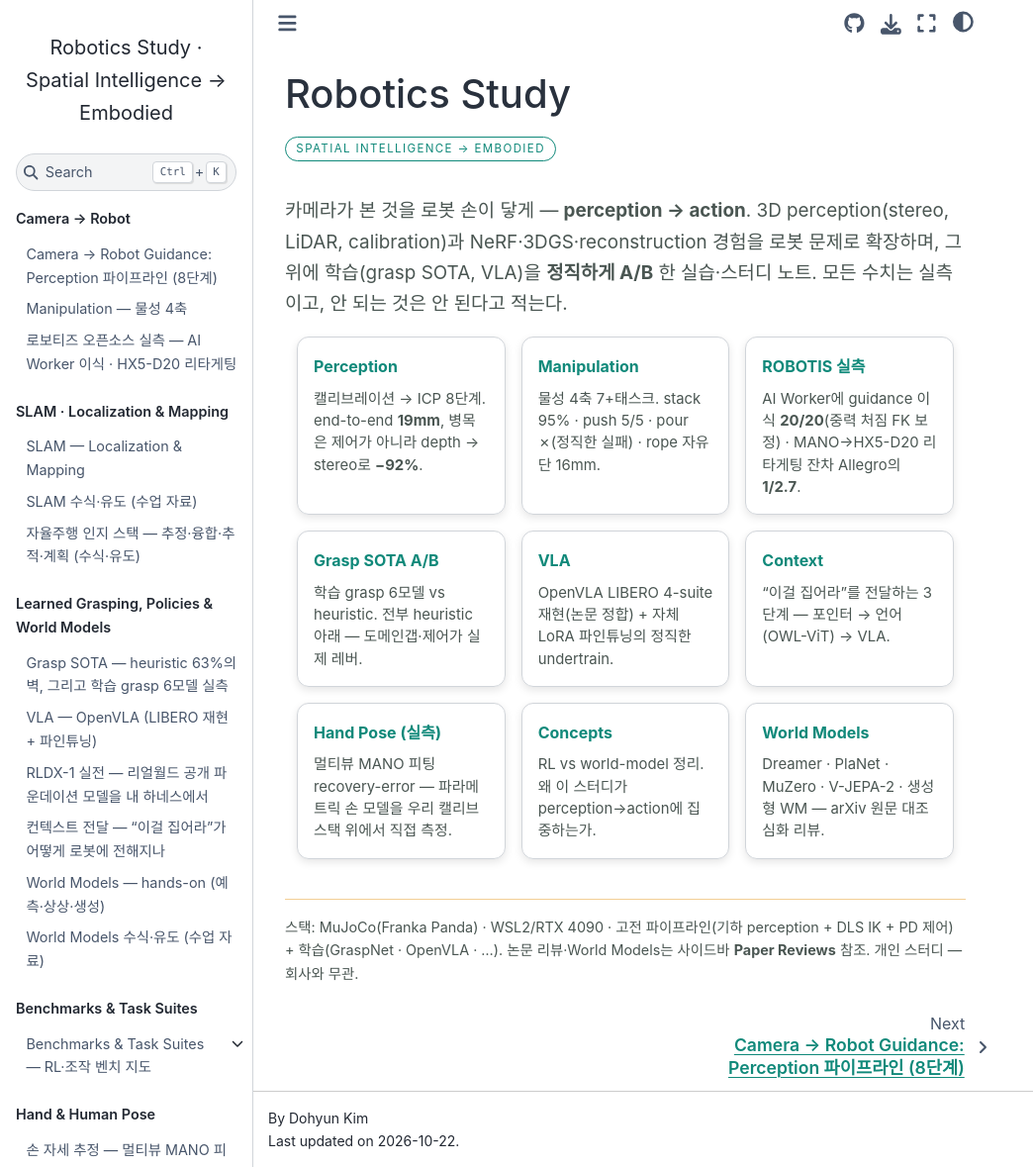
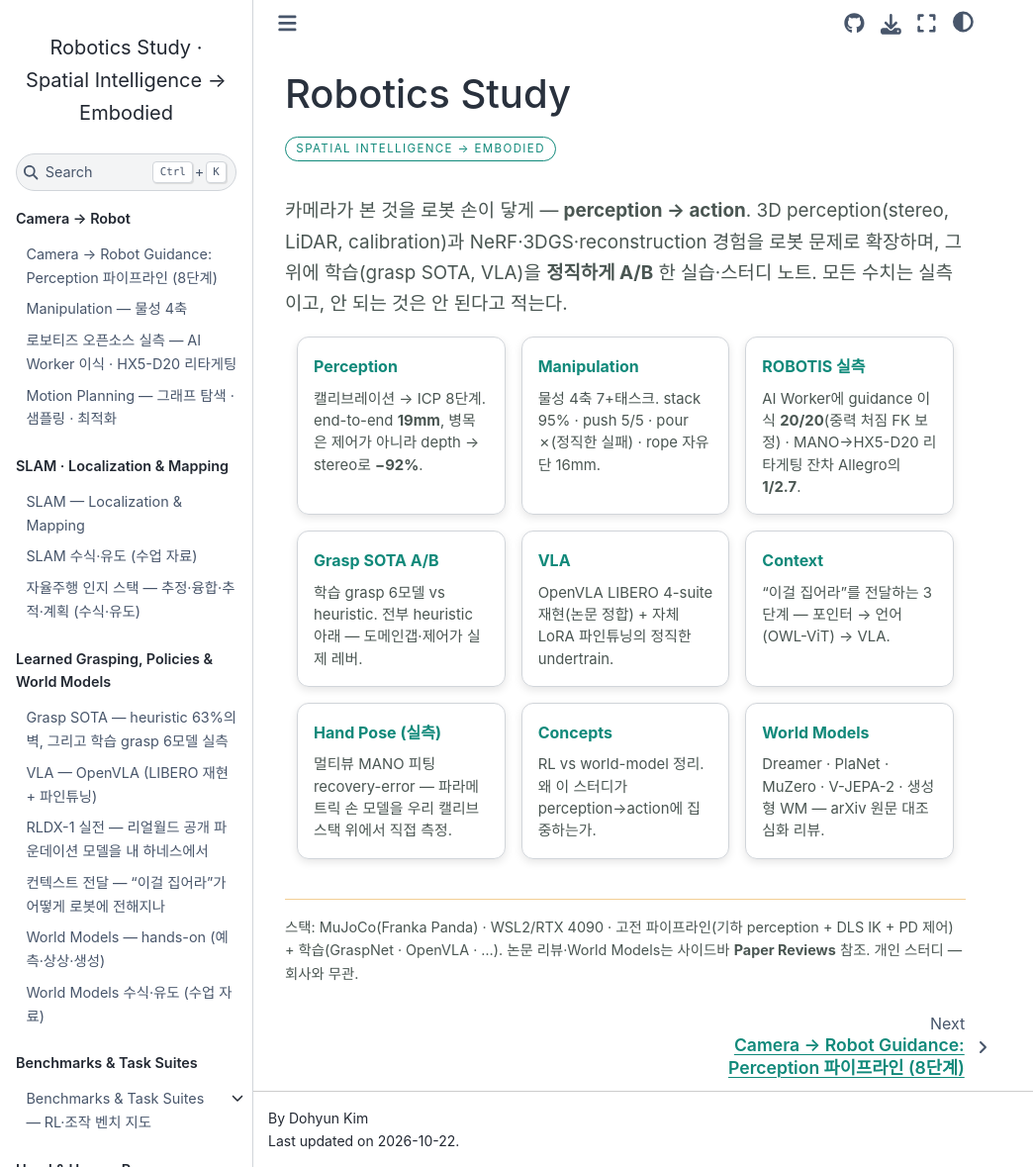
Before and after one commit to DoHyun468/robotics-study, a Jupyter Book: the page built from intro.md, in a window 1280 px wide and 1179 px high. Shown: the whole window at 99% size, without its empty margins (0-1044 px from the left). Built offline with Jupyter Book 1.0.4 settings and Sphinx 7.4.7 and the Sphinx Book theme 1.1.4, drawn with Linux system fonts in a browser that asks for light colours; part of the change alters nothing that is shown.

Commit message:
Motion planning 스터디 페이지 신설 — A*/Dijkstra·RRT·RRT*·PRM·최적화 계보, 자체 구현 피겨 4종(실측 수치 포함)
Co-Authored-By: Claude Fable 5 <noreply@anthropic.com>

```diff
--- a/_toc.yml
+++ b/_toc.yml
@@ -6,6 +6,7 @@ parts:
       - file: perception
       - file: manipulation
       - file: robotis
+      - file: planning
   - caption: SLAM · Localization & Mapping
     chapters:
       - file: slam
--- /dev/null
+++ b/planning.md
@@ -0,0 +1,134 @@
+# Motion Planning — 그래프 탐색 · 샘플링 · 최적화
+
+[perception](perception.md) → [manipulation](manipulation.md) 파이프라인에서 우리는 pick 타겟까지의 이동을 **IK 해를 조인트 공간 웨이포인트로 보간해 순차 실행**하는 것으로 처리했다. 이것은 정확히 말하면 플래닝이 아니라 **실행(execution)** 이다 — 충돌 회피를 명시적으로 풀지 않았기 때문이다. 이 페이지는 그 빈 층, **"시작 자세에서 목표 자세까지 충돌 없는 경로를 어떻게 찾는가"** 를 알고리즘 계보별로 정리한다. 모든 그림은 이 페이지를 위해 직접 구현해 돌린 결과다(§8 구현 노트).
+
+## 1. 문제 정의 — Configuration Space
+
+모션 플래닝의 표준 정식화는 작업 공간(workspace)이 아니라 **configuration space(C-space)** 에서 한다.
+
+- **configuration $q$**: 로봇의 자세를 완전히 결정하는 최소 좌표 — 6축 팔이면 $q \in \mathbb{R}^6$(관절각), 평면 모바일 로봇이면 $(x, y, \theta)$.
+- **$C_{free}$ / $C_{obs}$**: 로봇이 어떤 장애물과도 겹치지 않는 configuration의 집합 / 그 여집합. 작업 공간의 장애물 하나가 C-space에서는 복잡한 모양의 $C_{obs}$ 로 변형된다 — **$C_{obs}$ 를 명시적으로 계산하는 것은 일반적으로 불가능**하고, 할 수 있는 것은 "주어진 $q$ 가 충돌인가"라는 **멤버십 질의(충돌 체크)** 뿐이다. 이 사실이 아래 모든 알고리즘 설계를 지배한다.
+- **문제**: $q_{init}, q_{goal} \in C_{free}$ 가 주어졌을 때, $C_{free}$ 안에서 둘을 잇는 연속 경로를 찾아라.
+
+해의 품질을 말하는 어휘 세 가지:
+
+| 성질 | 뜻 |
+|---|---|
+| **완전성(complete)** | 해가 존재하면 반드시 찾고, 없으면 없다고 보고 — 일반 C-space에선 계산적으로 비현실적 |
+| **해상도 완전성(resolution complete)** | 이산화 해상도 한에서 완전 — 그리드 탐색 계열 |
+| **확률적 완전성(probabilistically complete)** | 샘플 수 $\to\infty$ 이면 해를 찾을 확률 $\to 1$ — 샘플링 계열 |
+| **점근 최적성(asymptotically optimal)** | 샘플 수 $\to\infty$ 이면 경로 비용이 최적값으로 수렴 — RRT*·PRM* |
+
+계보는 셋이다: **그래프 탐색**(공간을 미리 이산화) · **샘플링**(공간을 무작위로 탐침) · **최적화**(초기 궤적을 다듬기). 차례로 본다.
+
+## 2. 그래프 탐색 계열 — Dijkstra와 A*
+
+공간을 그리드(또는 격자 그래프)로 이산화할 수 있으면, 플래닝은 최단경로 문제가 된다.
+
+- **Dijkstra**: 시작점에서의 실제 비용 $g(n)$ 이 작은 노드부터 우선순위 큐로 확장. 최적 보장, 그러나 **모든 방향으로 균일하게 퍼진다** — 목표가 어디인지 모르는 탐색.
+- **A***: 확장 순서를 $f(n) = g(n) + h(n)$ 으로 바꾼다. $h(n)$ 은 목표까지의 추정 비용(휴리스틱).
+  - **admissible**($h$ 가 실제 잔여 비용을 절대 과대평가하지 않음)이면 **최적 경로를 보장**한다. 유클리드 거리가 대표적 — 직선보다 짧은 경로는 없으므로.
+  - **consistent**($h(n) \le c(n,n') + h(n')$, 삼각부등식)이면 노드 재확장이 없어 효율까지 보장.
+  - 직관: $h$ 는 탐색을 목표 쪽으로 **조준하는 조준경**이고, admissibility는 "조준이 공격적이어도 거짓말은 아니다"라는 보증이다.
+
+직접 돌려 본 결과 — 같은 100×100 그리드, 같은 장애물, 8-연결:
+
+![Dijkstra vs A*](_static/planning/astar_vs_dijkstra.png)
+
+**방문 셀 7,321 → 1,606 (4.6배 절감), 경로 길이는 123.6으로 동일.** 색은 방문 순서다 — Dijkstra는 동심원처럼 퍼지고, A*는 목표 방향 회랑만 태운다. admissible 휴리스틱의 정의("효율은 얻고 최적성은 잃지 않는다")가 그림 한 장으로 끝난다.
+
+변형 계보 한 줄씩: **Weighted A***($f = g + \varepsilon h$, $\varepsilon>1$) — 최적성을 $\varepsilon$배 한도로 팔아 속도를 사는 것. **Anytime(ARA*)** — 큰 $\varepsilon$로 빨리 찾고 시간이 남으면 줄여가며 개선. **D* / D* Lite** — 지도가 바뀔 때(이동 중 장애물 발견) 전체 재탐색 없이 증분 수정 — 모바일 로봇 내비게이션의 고전.
+
+**언제 쓰나**: 2~3차원(모바일 로봇 평면 내비, 그리드 지도)에선 그래프 탐색이 표준이다. 문제는 차원이다 — 6축 팔의 C-space를 축당 100칸으로 이산화하면 $100^6 = 10^{12}$ 셀. **차원의 저주가 그래프 탐색을 고차원에서 죽이고, 그 자리에 샘플링 계열이 들어온다.**
+
+## 3. 샘플링 계열 ① — RRT
+
+**RRT(Rapidly-exploring Random Tree, LaValle 1998)** 는 공간을 이산화하는 대신 **무작위 샘플로 탐침하면서 트리를 키운다**. 한 반복은 네 단계다:
+
+1. **샘플**: $q_{rand}$ 를 C-space에서 균일 추출 (일정 확률로 $q_{goal}$ 을 뽑는 **goal bias** 를 섞는다)
+2. **최근접**: 트리에서 $q_{rand}$ 에 가장 가까운 노드 $q_{near}$ 를 찾는다
+3. **스티어(steer)**: $q_{near}$ 에서 $q_{rand}$ 방향으로 **스텝 크기 $\gamma$ 만큼만** 전진한 점을 $q_{new}$ 로 한다
+4. **충돌 체크 후 편입**: $q_{near} \to q_{new}$ 선분이 $C_{free}$ 에 있으면 트리에 추가. 목표 근방에 닿으면 부모 포인터를 역추적해 경로 완성
+
+![RRT 한 스텝](_static/planning/rrt_step.png)
+
+![RRT 성장 과정](_static/planning/rrt_growth.png)
+
+왜 "rapidly-exploring"인가 — **Voronoi 편향**: 균일 샘플의 최근접 노드가 될 확률은 각 노드의 Voronoi 영역 넓이에 비례하는데, 미탐사 영역과 접한 경계 노드일수록 영역이 넓다. 즉 **아무 설계 없이도 트리가 빈 공간 쪽으로 끌려간다.** 위 성장 그림에서 트리가 초반에 사방으로 뻗는 이유다.
+
+성질과 한계:
+
+- 확률적 완전성 보장. 그러나 **최적성은 전혀 없다** — 찾은 경로는 지그재그이고, 반복을 늘려도 더 좋아지지 않는다(아래 §4 그림의 왼쪽).
+- 파라미터는 사실상 둘: 스텝 $\gamma$(크면 빠르되 좁은 틈을 못 지나감), goal bias(크면 탐욕적 — 국소 함정).
+- **RRT-Connect**: 시작·목표 양쪽에서 트리 두 개를 키워 서로를 향해 연결 — 단일 질의 실무에서 가장 흔한 고속 변형(OMPL 기본값 계열).
+
+## 4. 샘플링 계열 ② — RRT*
+
+**RRT*(Karaman & Frazzoli 2011)** 는 RRT의 반복에 두 단계를 더해 **점근 최적성**을 얻는다. $q_{new}$ 주변 반경 $r$ 의 이웃 노드들에 대해:
+
+1. **부모 선택(choose parent)**: $q_{near}$ 가 아니라, 이웃 중 **시작점부터의 누적 비용 $g$ 가 최소가 되는 노드**를 부모로 연결한다.
+2. **재배선(rewire)**: 거꾸로, $q_{new}$ 를 경유하면 비용이 줄어드는 이웃이 있으면 **그 이웃의 부모를 $q_{new}$ 로 바꿔 단다.**
+
+즉 트리가 자라면서 **과거의 연결을 계속 수선**한다. 반경을 $r \propto (\log n / n)^{1/d}$ 로 줄여가면 추가 비용은 로그 수준이면서 비용이 최적값으로 수렴한다는 것이 원 논문의 결과다.
+
+같은 시드, 같은 2,500회 반복으로 직접 비교한 결과:
+
+![RRT vs RRT*](_static/planning/rrt_vs_rrtstar.png)
+
+**경로 길이 131.7 → 119.5.** 그림이 성격 차이를 그대로 보여준다 — RRT 트리는 덤불이고, RRT* 트리는 시작점에서 뻗는 **부챗살**이다(모든 노드가 "시작점까지 거의 최단"으로 재배선된 결과). 경로도 지그재그가 펴져 장애물 사이를 거의 직선으로 지난다.
+
+후속 한 줄씩: **Informed RRT*** — 현재 최선 경로 길이를 장축으로 하는 타원 안에서만 샘플링(그 밖의 샘플은 해를 개선할 수 없음이 기하적으로 보장됨). **BIT*** — 샘플 배치를 배치 단위로 받고 A*식 탐색 순서를 결합.
+
+## 5. 샘플링 계열 ③ — PRM
+
+RRT가 "이번 질의 하나"를 푸는 트리라면, **PRM(Probabilistic Roadmap, Kavraki 1996)** 은 **같은 환경에서 질의가 여러 번** 올 때를 위한 그래프다. 두 단계로 나뉜다:
+
+1. **학습 단계(offline)**: $C_{free}$ 에서 $n$ 개를 샘플하고, 각 샘플을 $k$-최근접 이웃과 충돌 없는 선분으로 연결해 **로드맵**을 만든다.
+2. **질의 단계(online)**: $q_{init}, q_{goal}$ 을 로드맵에 접속시킨 뒤, 로드맵 위에서 **그래프 최단경로(Dijkstra/A*)** 를 푼다 — §2가 여기서 재등장한다.
+
+![PRM 학습·질의](_static/planning/prm.png)
+
+- 멀티 질의 상황(고정된 셀 안의 로봇 팔이 수백 번 다른 목표로 움직이는 공장 셋업)에서 로드맵 구축 비용이 상각된다. 환경이 바뀌면 로드맵이 무효화되는 것이 약점.
+- **좁은 통로(narrow passage) 문제**: 균일 샘플링은 부피가 작은 통로에 샘플을 거의 못 떨어뜨린다 — PRM 계열의 고전적 약점이고, 가우시안/브리지 샘플링 같은 편향 샘플링이 이를 겨냥한다.
+- **PRM***: RRT*와 같은 논문에서, 연결 반경/이웃 수를 $n$ 에 맞춰 조절하면 점근 최적.
+
+## 6. 최적화 계열 — 경로를 "찾는" 게 아니라 "다듬는" 접근
+
+세 번째 계보는 초기 궤적(직선이어도 됨)에서 출발해 **비용함수를 내리며 변형**한다:
+
+$$U(\xi) = U_{smooth}(\xi) + \lambda\, U_{obs}(\xi)$$
+
+- **CHOMP**: 부드러움(속도/가속도 제곱 적분) + 장애물 비용(거리장 기반)을 궤적 전체에 대해 경사하강. 공분산 기하를 고려한 함수적 경사가 핵심.
+- **STOMP**: 경사 대신 **확률적 샘플 궤적들의 가중 평균**으로 업데이트 — 미분 불가능한 비용도 다룸.
+- **TrajOpt**: 축차 이차계획(SQP) + 충돌 제약의 선형화 — 제약 조건(자세 유지, 토크 한계)을 명시적으로 넣기 좋다.
+
+성격: 해가 **국소 최적**이다 — 초기 궤적이 장애물 "반대편 골짜기"에 있으면 못 넘어간다. 그래서 실무 표준 조합은 **샘플링으로 위상적으로 올바른 경로를 찾고 → 최적화로 다듬기**다. 다듬기의 가장 값싼 형태가 **shortcutting**(경로 위 두 점을 무작위로 골라 직선이 충돌 없으면 사이를 잘라냄)이고, RRT 경로의 지그재그 제거에 거의 항상 들어간다.
+
+## 7. 로봇 팔·시스템으로 가면 달라지는 것들
+
+- **비용의 실체는 충돌 체크다.** 플래닝 시간의 대부분이 FCL 같은 라이브러리의 충돌 질의에 쓰인다 — 메시 단순화·볼록 분해가 플래닝 속도를 좌우하는 이유. [robotis](robotis.md) 페이지에서 겪은 "충돌 메시의 zero-pose 겹침" 문제가 정확히 이 층의 품질 문제다.
+- **MoveIt = IK + 플래닝(OMPL) + 충돌 체크 + 실행의 통합** 프레임워크. OMPL이 RRT-Connect/RRT*/PRM 등을 제공하고, MoveIt이 로봇 모델(URDF/SRDF)·장면·제약을 붙인다.
+- **경로(path) ≠ 궤적(trajectory)**: 플래너 출력은 기하 경로이고, 실행하려면 속도·가속도 한계를 지키는 **시간 매개변수화**(TOTG 등)가 한 층 더 필요하다.
+- **우리 파이프라인과의 연결**: 현재 구성은 `IK 해 → 조인트 공간 보간 → 실행`으로, 위 계보 중 아무것도 쓰지 않는다(장애물이 없는 열린 테이블이라 성립했다). 다음 단계는 pick 장면에 선반/벽을 넣고 MoveIt/OMPL을 통합해 **같은 태스크를 플래닝 유무로 비교**하는 것 — 빈 안쪽 파지에서 접근 경로가 벽과 간섭하는 순간 플래닝이 필수가 된다.
+- **휴머노이드 한 단락**: 보행 로봇은 팔 플래닝 위에 **발자국 계획(footstep planning)** 층이 따로 있다 — 발 디딤 위치·순서의 이산 탐색(A* 계열이 다시 등장)과 그 아래 균형 제어가 결합한다. [slam](slam.md)·보행 쪽과 만나는 지점.
+
+## 8. 계보 비교표 + 구현 노트
+
+| | 그래프 탐색 (A*) | RRT / RRT-Connect | RRT* | PRM / PRM* | 최적화 (CHOMP류) |
+|---|---|---|---|---|---|
+| 공간 처리 | 사전 이산화 | 무작위 트리 | 무작위 트리+수선 | 무작위 그래프 | 연속 궤적 변형 |
+| 보장 | 해상도 완전+최적 | 확률적 완전 | 확률적 완전+**점근 최적** | 확률적 완전 (+PRM* 점근 최적) | 국소 최적 |
+| 차원 확장성 | 나쁨 ($\sim$3D까지) | 좋음 | 좋음(수선 비용 추가) | 좋음 | 좋음 |
+| 질의 유형 | 단일 | 단일 | 단일 | **멀티** | 후처리/단일 |
+| 주 사용처 | 그리드 내비, footstep | 팔 단일 질의 표준 | 품질 중요 시 | 고정 환경 반복 작업 | 샘플링 뒤 다듬기 |
+
+**구현 노트** — 이 페이지의 네 그림은 전부 같은 2D 월드(원형 장애물 6개, 100×100)에서 자체 구현으로 생성했다: A*/Dijkstra는 8-연결 그리드(유클리드 휴리스틱), RRT/RRT*는 $\gamma=5$, goal bias 5%, RRT* 이웃 반경 9, PRM은 160 샘플·$k=9$. 수치(방문 셀 7,321→1,606, 경로 131.7→119.5)는 모두 해당 실행의 실측값이다. 2D 시각화는 교보재이고, 본질은 충돌 질의만 가능한 고차원 C-space에서도 같은 코드 구조가 성립한다는 것이다.
+
+## 참고문헌
+
+- S. LaValle, *Planning Algorithms* (2006) — 공식 무료 공개, Ch.5 샘플링 기반
+- S. Karaman, E. Frazzoli, "Sampling-based Algorithms for Optimal Motion Planning" (IJRR 2011) — RRT*/PRM*
+- L. Kavraki et al., "Probabilistic Roadmaps for Path Planning in High-Dimensional Configuration Spaces" (T-RA 1996)
+- J. Kuffner, S. LaValle, "RRT-Connect" (ICRA 2000) · J. Gammell et al., "Informed RRT*" (IROS 2014)
+- M. Zucker et al., "CHOMP" (IJRR 2013) · J. Schulman et al., "TrajOpt" (RSS 2013)
+- Hart, Nilsson, Raphael, "A Formal Basis for the Heuristic Determination of Minimum Cost Paths" (1968) — A* 원전
```
Also changed, not shown: _static/planning/astar_vs_dijkstra.png (added), _static/planning/prm.png (added), _static/planning/rrt_growth.png (added), _static/planning/rrt_step.png (added), _static/planning/rrt_vs_rrtstar.png (added).
